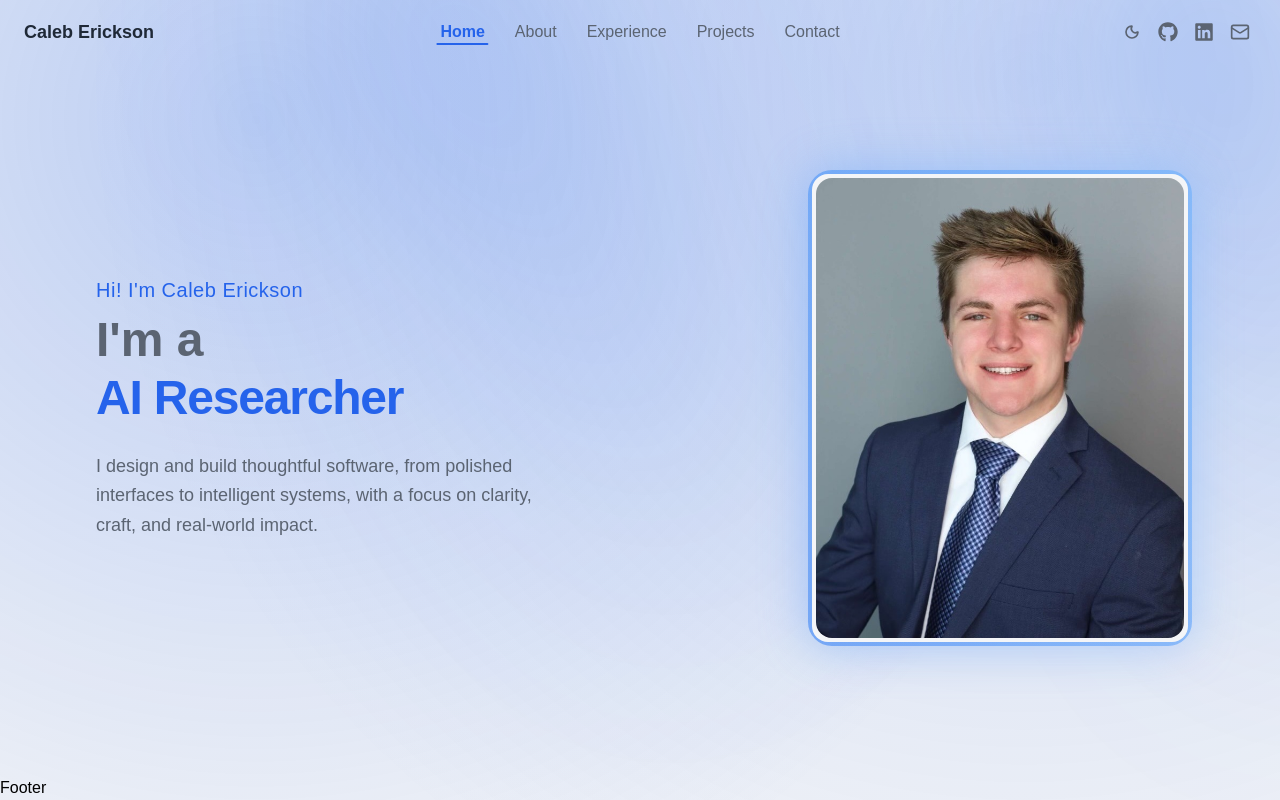
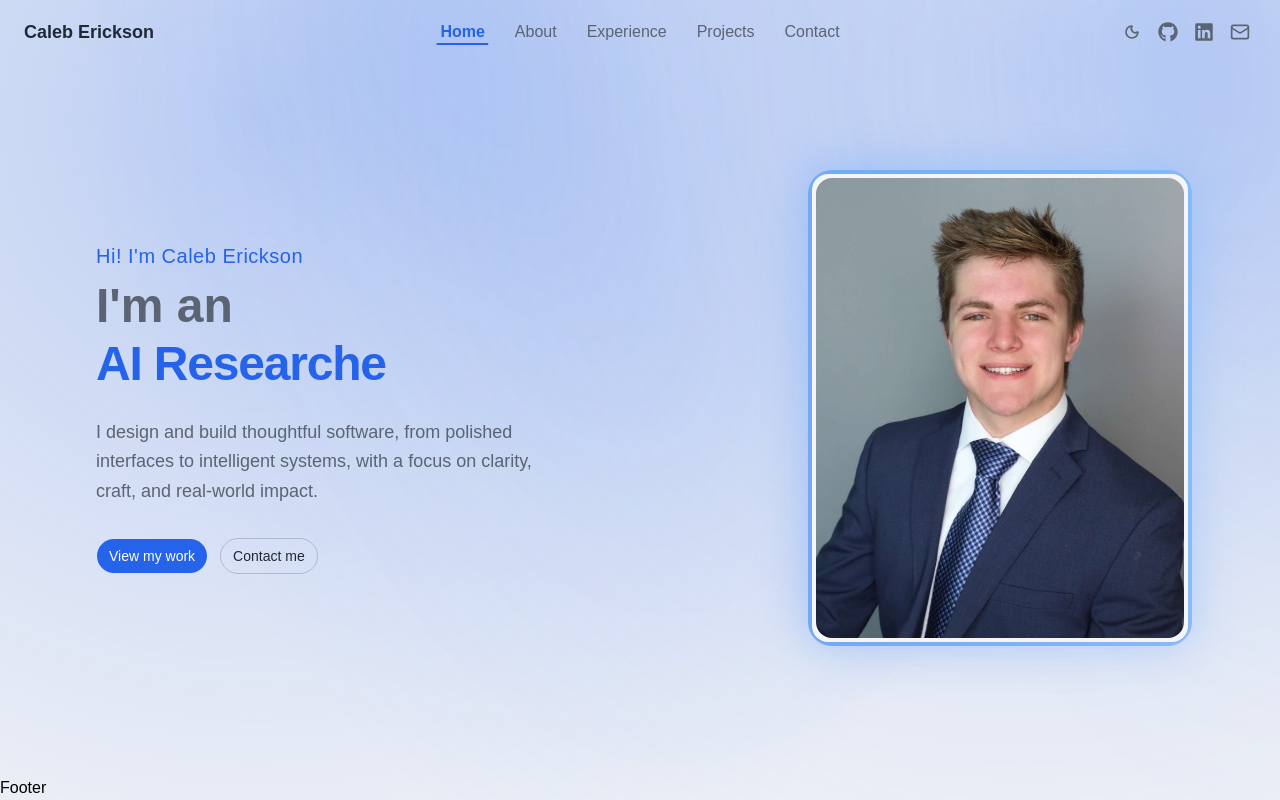
Before and after one commit to CalebErickson21/Portfolio, a React (Vite) app in the folder frontend/: page / in a window 1280 px wide. Built offline with nearby package versions, Linux system fonts and the light colour scheme.

Commit message:
Typing animation bugfix, features projects screen size spacing

```diff
--- a/frontend/src/components/FeaturedProjects.tsx
+++ b/frontend/src/components/FeaturedProjects.tsx
@@ -48,7 +48,7 @@ const detailsLinkClass = cn(
 
 function ProjectCard({ project }: { project: FeaturedProject }) {
 	return (
-		<Card className="bg-surface/80 text-text-primary ring-text-secondary/15 backdrop-blur-sm dark:ring-text-secondary/25">
+		<Card className="bg-surface/80 text-text-primary shadow-lg shadow-brand-accent/25 ring-text-secondary/15 backdrop-blur-sm dark:shadow-brand-accent/20 dark:ring-text-secondary/25">
 			<img
 				src={project.image}
 				alt={project.title}
@@ -109,7 +109,7 @@ export function FeaturedProjects() {
 				</p>
 			</div>
 
-			<div className="mt-10 grid gap-6 sm:grid-cols-2">
+			<div className="mt-10 grid gap-6 md:grid-cols-2">
 				{featuredProjects.map((project) => (
 					<ProjectCard key={project.id} project={project} />
 				))}
--- a/frontend/src/components/ui/typing-animation.tsx
+++ b/frontend/src/components/ui/typing-animation.tsx
@@ -52,6 +52,8 @@ interface TypingAnimationProps extends Omit<MotionProps, "children"> {
 	showCursor?: boolean;
 	blinkCursor?: boolean;
 	cursorStyle?: "line" | "block" | "underscore";
+	currentWordIndex?: number;
+	onWordIndexChange?: (index: number) => void;
 }
 
 export function TypingAnimation({
@@ -69,12 +71,14 @@ export function TypingAnimation({
 	showCursor = true,
 	blinkCursor = true,
 	cursorStyle = "line",
+	currentWordIndex: controlledWordIndex,
+	onWordIndexChange,
 	...props
 }: TypingAnimationProps) {
 	const MotionComponent = motionElements[Component] as TypingAnimationMotionComponent;
 
 	const [displayedText, setDisplayedText] = useState<string>("");
-	const [currentWordIndex, setCurrentWordIndex] = useState(0);
+	const [internalWordIndex, setInternalWordIndex] = useState(0);
 	const [currentCharIndex, setCurrentCharIndex] = useState(0);
 	const [phase, setPhase] = useState<"typing" | "pause" | "deleting">("typing");
 	const elementRef = useRef<HTMLElement | null>(null);
@@ -82,6 +86,18 @@ export function TypingAnimation({
 		amount: 0.3,
 		once: true,
 	});
+
+	const isWordIndexControlled = controlledWordIndex !== undefined;
+	const currentWordIndex = isWordIndexControlled ? controlledWordIndex : internalWordIndex;
+	const onWordIndexChangeRef = useRef(onWordIndexChange);
+	onWordIndexChangeRef.current = onWordIndexChange;
+
+	const setCurrentWordIndex = (index: number) => {
+		if (!isWordIndexControlled) {
+			setInternalWordIndex(index);
+		}
+		onWordIndexChangeRef.current?.(index);
+	};
 
 	const wordsToAnimate = useMemo(() => words ?? (children ? [children] : []), [words, children]);
 	const hasMultipleWords = wordsToAnimate.length > 1;
@@ -97,10 +113,13 @@ export function TypingAnimation({
 
 	useEffect(() => {
 		setDisplayedText("");
-		setCurrentWordIndex(0);
 		setCurrentCharIndex(0);
 		setPhase("typing");
-	}, [animationSourceKey]);
+		if (!isWordIndexControlled) {
+			setInternalWordIndex(0);
+		}
+		onWordIndexChangeRef.current?.(0);
+	}, [animationSourceKey, isWordIndexControlled]);
 
 	useEffect(() => {
 		let timeout: ReturnType<typeof setTimeout> | null = null;
--- a/frontend/src/pages/home.tsx
+++ b/frontend/src/pages/home.tsx
@@ -1,30 +1,44 @@
+import { useState } from "react";
+import { Link } from "react-router";
+
 import { BackgroundGradient } from "@/components/ui/background-gradient";
+import { buttonVariants } from "@/components/ui/button";
 import { TypingAnimation } from "@/components/ui/typing-animation";
 import { FeaturedProjects } from "@/components/FeaturedProjects";
+import { cn } from "@/lib/utils";
 
 import headshot from "@/assets/headshot.jpg";
 
 const roles = ["Software Engineer", "AI Researcher", "Full-Stack Developer", "Problem Solver"];
 
+function startsWithVowel(word: string) {
+	return /^[aeiou]/i.test(word);
+}
+
 export const Home = () => {
+	const [currentWordIndex, setCurrentWordIndex] = useState(0);
+	const article = startsWithVowel(roles[currentWordIndex] ?? "") ? "an" : "a";
+
 	return (
 		<div className="flex min-h-full flex-col">
 			{/* Landing hero */}
 			<section className="flex min-h-[calc(100dvh-7rem)] flex-1 flex-col-reverse md:flex-row">
 				{/* Left side */}
-				<div className="flex flex-1 flex-col justify-center px-6 py-10 sm:px-10 lg:px-16 xl:px-24">
+				<div className="flex flex-1 flex-col items-center justify-center px-6 py-10 text-center sm:px-10 md:items-start md:text-left lg:px-16 xl:px-24">
 					<p className="text-xl font-medium tracking-wide text-brand-accent">
 						Hi! I&apos;m Caleb Erickson
 					</p>
 					<h1 className="mt-3 text-3xl font-semibold text-text-primary sm:text-4xl lg:text-5xl">
-						<span className="block text-text-secondary">I&apos;m a</span>
+						<span className="block text-text-secondary">I&apos;m {article}</span>
 						<TypingAnimation
 							words={roles}
 							loop
 							as="span"
+							currentWordIndex={currentWordIndex}
+							onWordIndexChange={setCurrentWordIndex}
 							className="mt-1 block min-h-[1.2em] text-brand-accent leading-tight tracking-tight"
 							typeSpeed={75}
-							deleteSpeed={50}
+							deleteSpeed={75}
 							pauseDelay={1800}
 						/>
 					</h1>
@@ -32,6 +46,26 @@ export const Home = () => {
 						I design and build thoughtful software, from polished interfaces to
 						intelligent systems, with a focus on clarity, craft, and real-world impact.
 					</p>
+					<div className="mt-8 flex flex-wrap justify-center gap-3 md:justify-start">
+						<Link
+							to="/experience"
+							className={cn(
+								buttonVariants({ variant: "default", size: "default" }),
+								"bg-brand-accent text-white hover:bg-brand-accent/80 dark:text-background dark:hover:bg-brand-accent/70",
+							)}
+						>
+							View my work
+						</Link>
+						<Link
+							to="/contact"
+							className={cn(
+								buttonVariants({ variant: "outline", size: "default" }),
+								"border-text-secondary/30 bg-transparent text-text-primary hover:bg-surface hover:text-text-primary dark:border-text-secondary/40 dark:bg-transparent dark:hover:bg-surface/70",
+							)}
+						>
+							Contact me
+						</Link>
+					</div>
 				</div>
 
 				{/* Right side */}
```
